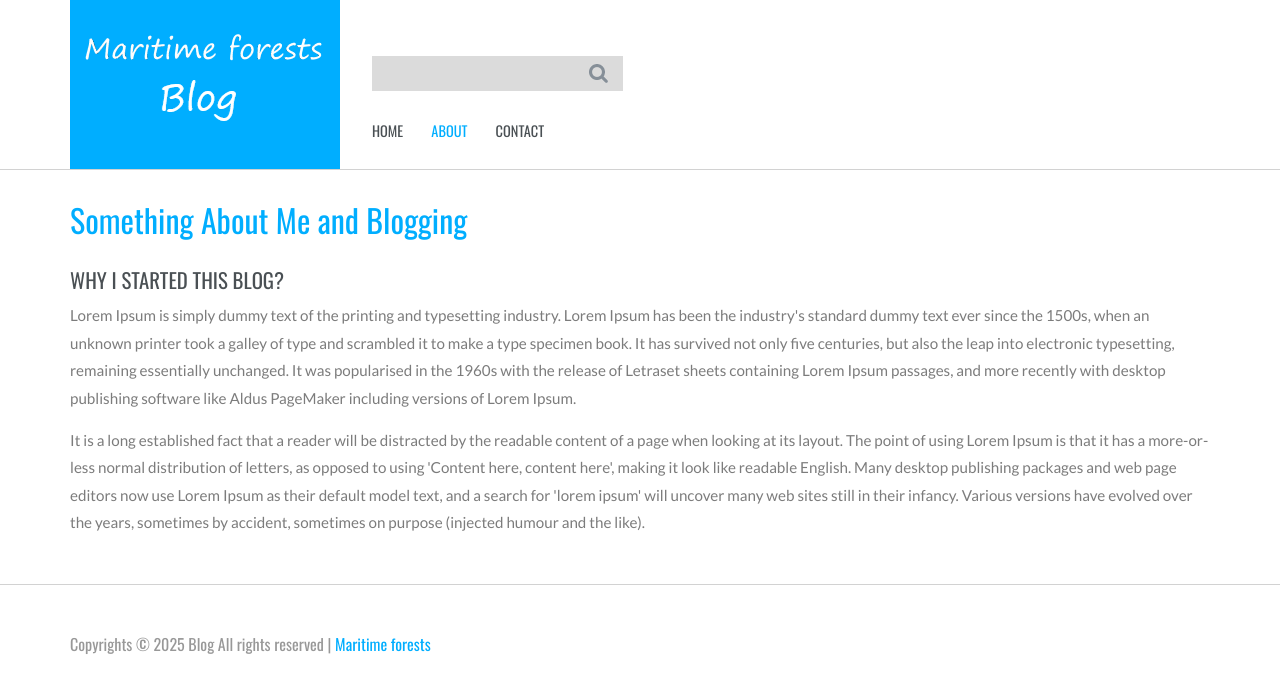
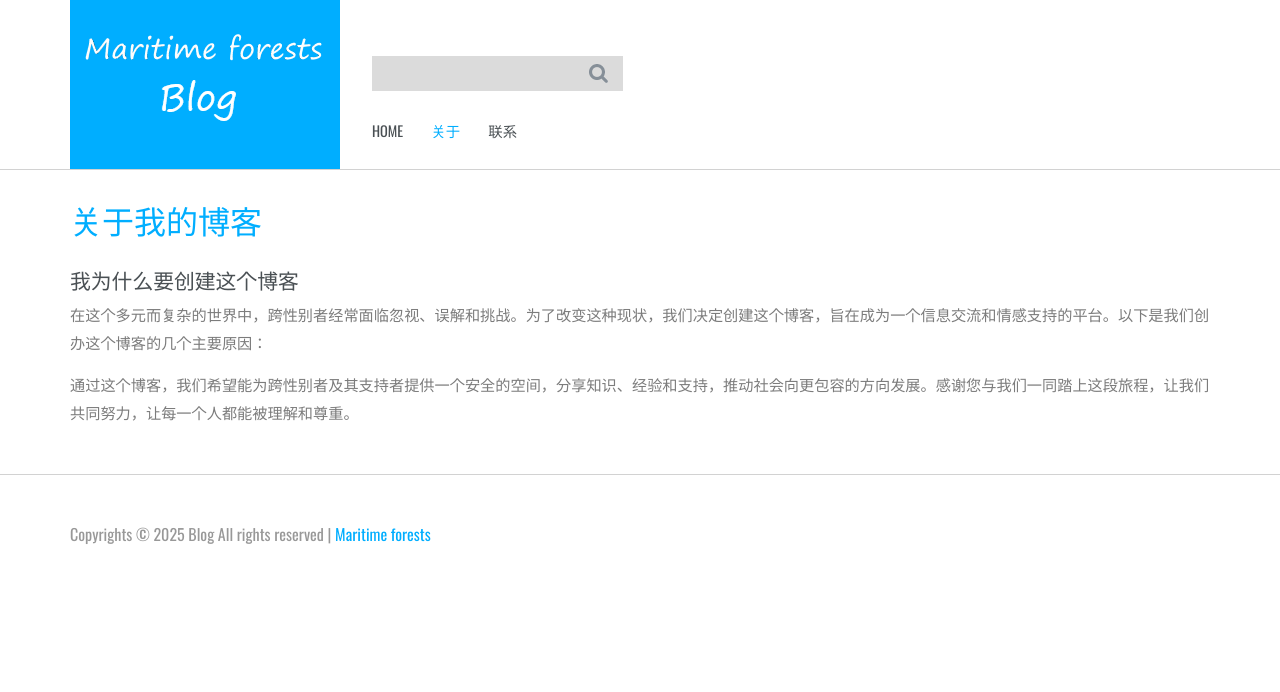
Before and after one commit to HF-MTF/blog, a plain HTML site: page about.html in a window 1280 px wide. Drawn offline with nearby package versions, Linux system fonts and the light colour scheme.

Commit message:
Update about.html

```diff
--- a/about.html
+++ b/about.html
@@ -1,7 +1,7 @@
 <!DOCTYPE HTML>
 <html>
 <head>
-	<title>Personal Blog a Blogging Category Flat Bootstarp  Responsive Website Template | About</title>
+	<title>海浮林个人博客 | 关于</title>
 	<link href="css/bootstrap.css" rel='stylesheet' type='text/css' />
 	<link href="css/style.css" rel='stylesheet' type='text/css' />
 	<meta name="viewport" content="width=device-width, initial-scale=1">
@@ -49,8 +49,8 @@
 				  <span class="menu"> </span>
 				   <ul>
 						<li><a href="index.html">HOME</a></li>
-						<li class="active"><a href="about.html">ABOUT</a></li>
-						<li><a href="contact.html">CONTACT</a></li>
+						<li class="active"><a href="about.html">关于</a></li>
+						<li><a href="contact.html">联系</a></li>
 						<div class="clearfix"> </div>
 				 </ul>
 			 </div>
@@ -67,15 +67,13 @@
 <!--/header-->
 <div class="about-content">
 	 <div class="container">
-		 <h2>Something About Me and Blogging</h2>
+		 <h2>关于我的博客</h2>
 		 <div class="about-section">
 			 <div class="about-grid">
-				 <h3>WHY I STARTED THIS BLOG?</h3>
-				 <p>Lorem Ipsum is simply dummy text of the printing and typesetting industry. Lorem Ipsum has been the industry's standard dummy text ever since the 1500s, when an unknown printer took a galley of type and scrambled it to make a type specimen book.
-				 It has survived not only five centuries, but also the leap into electronic typesetting, remaining essentially unchanged. It was popularised in the 1960s with the release of Letraset sheets containing Lorem Ipsum passages, and more recently with desktop publishing software like Aldus PageMaker including
-				 versions of Lorem Ipsum.</p>
-				 <p>It is a long established fact that a reader will be distracted by the readable content of a page when looking at its layout. The point of using Lorem Ipsum is that it has a more-or-less normal distribution of letters, as opposed to using 'Content here, content here', making it look like readable English. Many desktop publishing packages
-				 and web page editors now use Lorem Ipsum as their default model text, and a search for 'lorem ipsum' will uncover many web sites still in their infancy. Various versions have evolved over the years, sometimes by accident, sometimes on purpose (injected humour and the like).</p>
+				 <h3>我为什么要创建这个博客</h3>
+				 <p>在这个多元而复杂的世界中，跨性别者经常面临忽视、误解和挑战。为了改变这种现状，我们决定创建这个博客，旨在成为一个信息交流和情感支持的平台。以下是我们创办这个博客的几个主要原因：
+				</p>
+				 <p>通过这个博客，我们希望能为跨性别者及其支持者提供一个安全的空间，分享知识、经验和支持，推动社会向更包容的方向发展。感谢您与我们一同踏上这段旅程，让我们共同努力，让每一个人都能被理解和尊重。</p>
 			 </div>
 
 		  </div>
```
